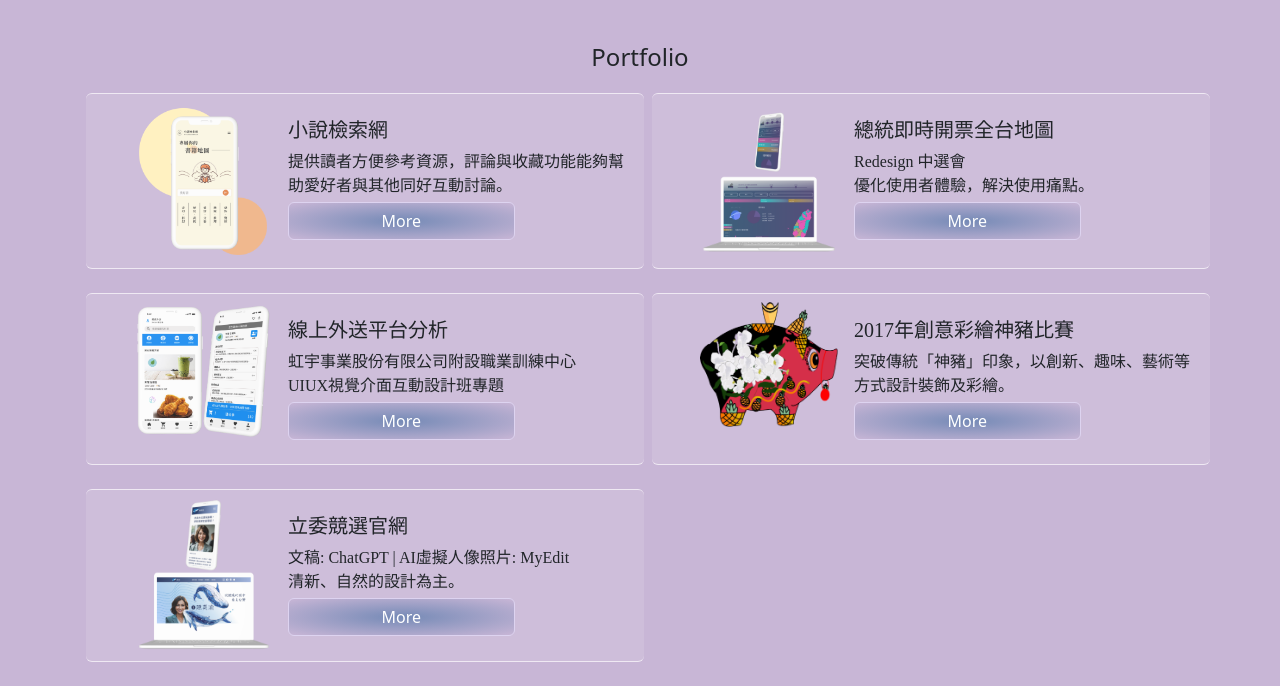
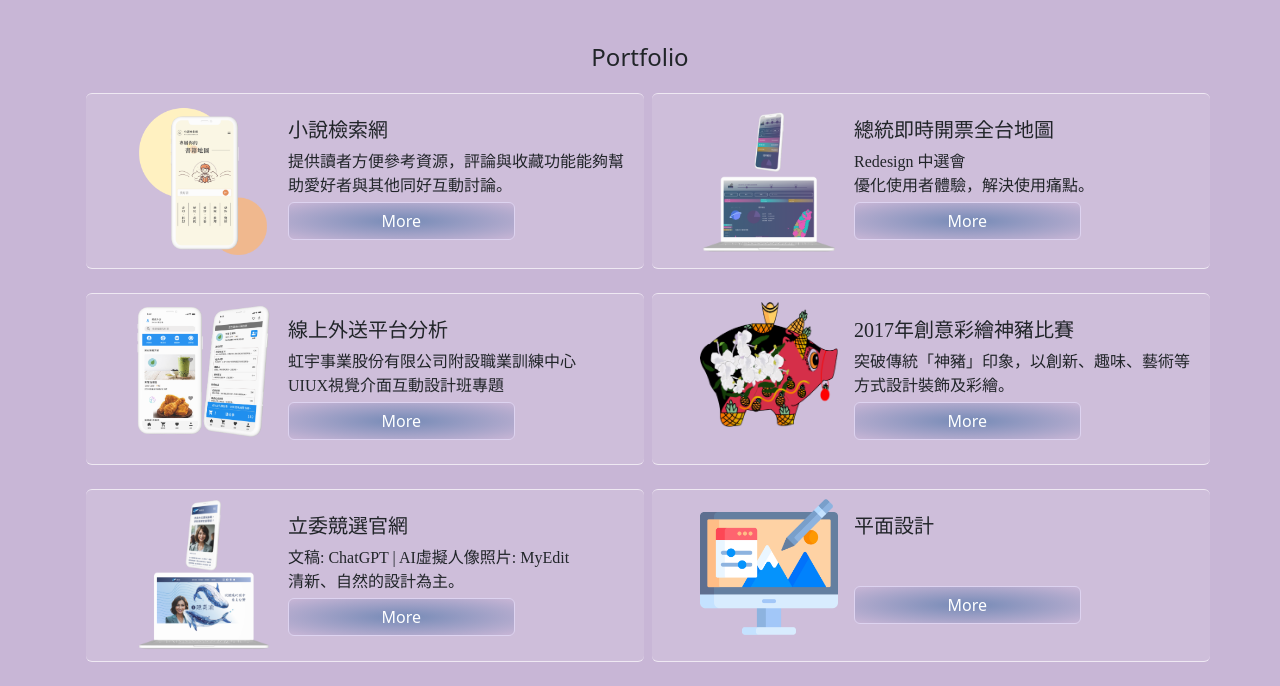
Before and after one commit to Megumilin/minaPortfolio, a plain HTML site: page index.html in a window 1280 px wide. Shown: the part 755-1441 px from the top of the page. Drawn offline with nearby package versions, Linux system fonts and the light colour scheme; a web font is replaced by a local one.

Commit message:
no message

```diff
--- a/index.html
+++ b/index.html
@@ -233,26 +233,26 @@
               </div>
             </div>
 
-            <!-- <div -->
-            <!-- data-aos="fade-left" -->
-            <!-- data-aos-offset="600" -->
-            <!-- data-aos-easing="ease-in-out" -->
-            <!-- class="card col-6 mb-6 mx-1 py-2 portfolioCard" -->
-          <!-- > -->
+            <div
+            data-aos="fade-left"
+            data-aos-offset="600"
+            data-aos-easing="ease-in-out"
+            class="card col-6 mb-6 mx-1 py-2 portfolioCard"
+          >
 
-                  <!-- <div class="row g-0"> -->
-                    <!-- <div class="col-5 col-md-4"> -->
-                      <!-- <img src="./img/illustration.png" alt="平面設計" class="ps-5 portfolioImg" /> -->
-                    <!-- </div> -->
-                    <!-- <div class="col-7 col-md-8"> -->
-                      <!-- <div class="card-body"> -->
-                        <!-- <h2 class="card-title ">平面設計</h2> -->
-                        <!-- <p class="card-text my-5"></p> -->
-                        <!-- <a href="https://megumilin.github.io/minaPortfolio/pages/design" class="btn col-12 col-md-8 col-12">More</a> -->
-                      <!-- </div> -->
-                    <!-- </div> -->
-                  <!-- </div> -->
-                <!-- </div> -->
+                  <div class="row g-0">
+                    <div class="col-5 col-md-4">
+                      <img src="./img/illustration.png" alt="平面設計" class="ps-5 portfolioImg" />
+                    </div>
+                    <div class="col-7 col-md-8">
+                      <div class="card-body">
+                        <h2 class="card-title ">平面設計</h2>
+                        <p class="card-text my-5"></p>
+                        <a href="https://megumilin.github.io/minaPortfolio/pages/design" class="btn col-12 col-md-8 col-12">More</a>
+                      </div>
+                    </div>
+                  </div>
+                </div>
 
                 </div>
               </div>
```
Also changed, not shown: 3 other files.
